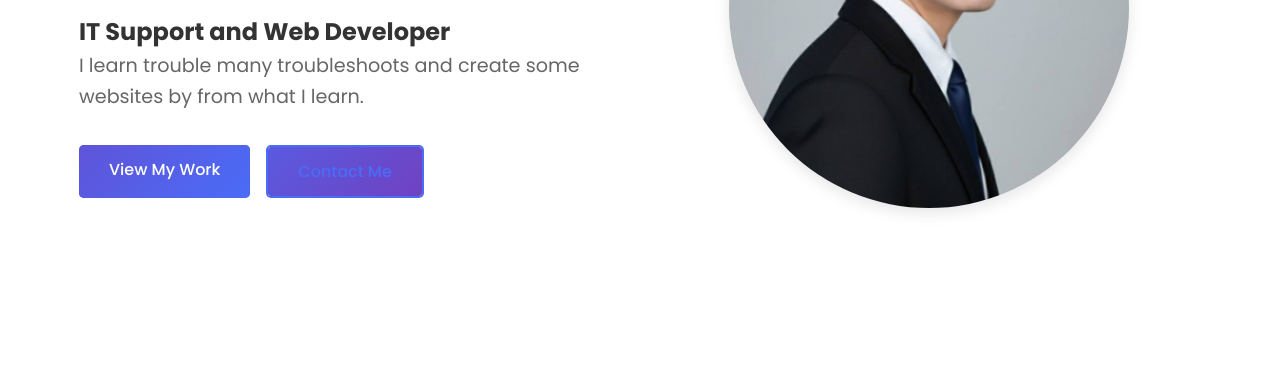
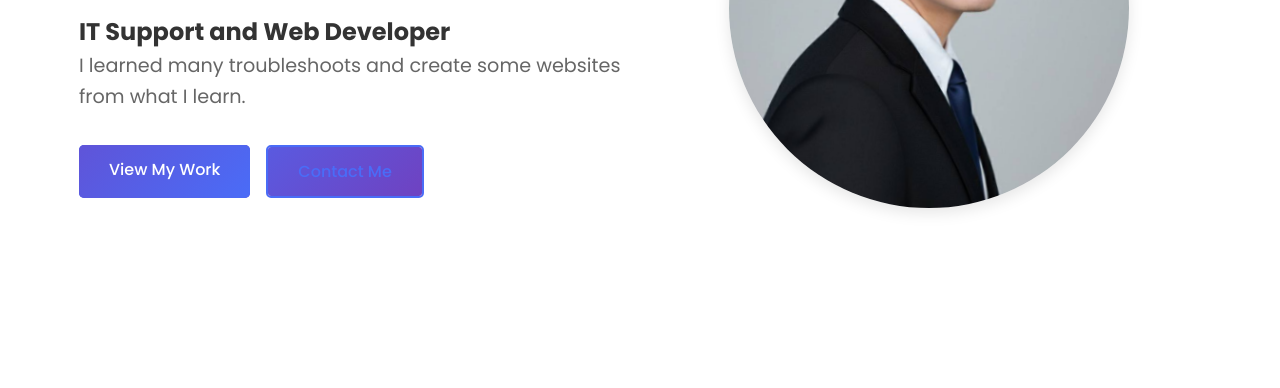
Before and after one commit to Chamraeun99/Rom-Chamraeun-official-portfolio, a plain HTML site: page index.htm in a window 1280 px wide. Shown: the part 412-800 px from the top of the page. Drawn offline with Linux system fonts and the light colour scheme.

Commit message:
Correct grammar in introductory paragraph

```diff
--- a/index.htm
+++ b/index.htm
@@ -45,7 +45,7 @@
                     <span class="typing">Hello I'm <span class="highlight">Rom Chamraeun</span></span>
                 </h1>
                 <h2>IT Support and Web Developer</h2>
-                <p>I learn trouble many troubleshoots and create some websites by from what I learn.</p>
+                <p>I learned many troubleshoots and create some websites from what I learn.</p>
                 <div class="cta-buttons">
                     <a href="#projects" class="btn btn-primary">View My Work</a>
                     <a href="#contact" class="btn btn-secondary">Contact Me</a>
```
